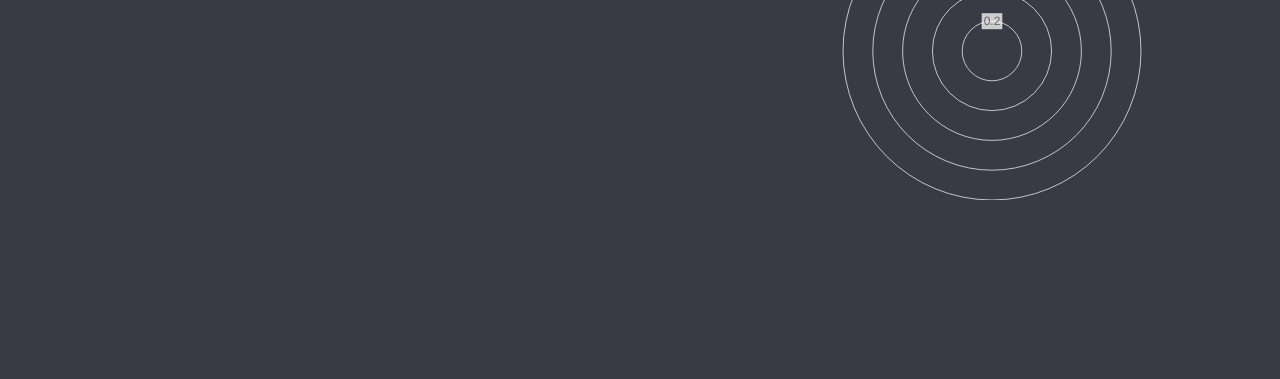
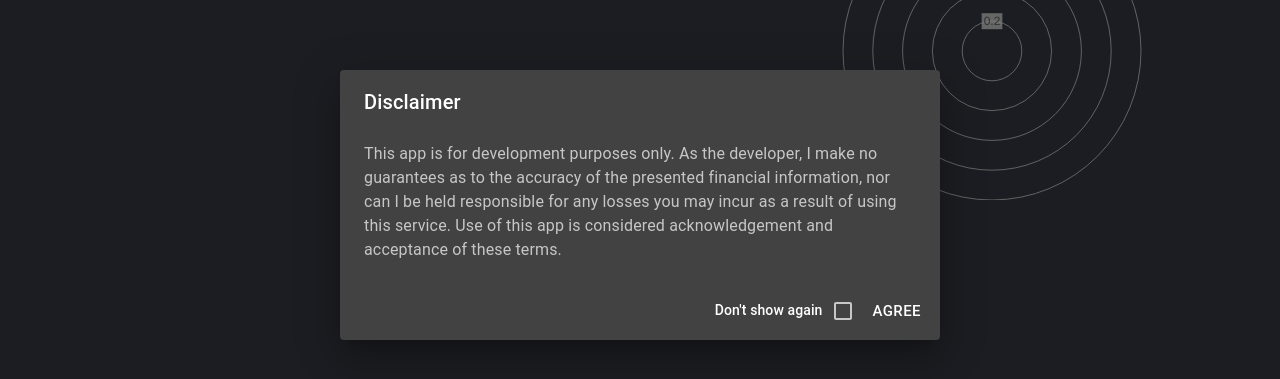
Before and after one commit to YassineBoutahar/PortfolioBuilderFrontend, a React (Create React App) app: page / in a window 1280 px wide. Shown: the part 195-574 px from the top of the page. Built offline with nearby package versions, Linux system fonts and the light colour scheme; no server answers.

Commit message:
Fixed build warnings

```diff
--- a/src/App.tsx
+++ b/src/App.tsx
@@ -256,6 +256,8 @@ const App = ({ urlShareHash }: AppProps) => {
   );
 
   return (
+    <>
+      <DisclaimerDialog />
       <Grid
         container
         className={desktop ? classes.desktopRoot : classes.mobileRoot}
@@ -295,6 +297,7 @@ const App = ({ urlShareHash }: AppProps) => {
           />
         </Grid>
       </Grid>
+    </>
   );
 };
 
--- a/src/components/SingleHolding.tsx
+++ b/src/components/SingleHolding.tsx
@@ -14,7 +14,6 @@ import {
   useTheme,
   Grid,
   Divider,
-  useMediaQuery,
 } from "@material-ui/core";
 import LaunchIcon from "@material-ui/icons/Launch";
 import DeleteOutlineIcon from "@material-ui/icons/DeleteOutline";
--- a/src/containers/DataView.tsx
+++ b/src/containers/DataView.tsx
@@ -1,8 +1,7 @@
 import React, { useState } from "react";
 import { LineChart, PolarChart } from "components";
-import { HoldingList } from "containers";
-import { DataViewProps, Holding } from "types";
-import { Grid, Box, Typography, makeStyles, useTheme } from "@material-ui/core";
+import { DataViewProps } from "types";
+import { Grid, Box, Typography, makeStyles } from "@material-ui/core";
 import { ToggleButtonGroup, ToggleButton } from "@material-ui/lab";
 
 import PieChartIcon from "@material-ui/icons/PieChart";
@@ -43,7 +42,6 @@ const DataView = ({
   refreshAllHistoricalData,
 }: DataViewProps) => {
   const classes = useStyles();
-  const theme = useTheme();
 
   const [viewType, setViewType] = useState<"polar" | "line" | "holdings">(
     desktop ? "polar" : "holdings"
```
Lines whose indentation alone changed are shown as unchanged.
